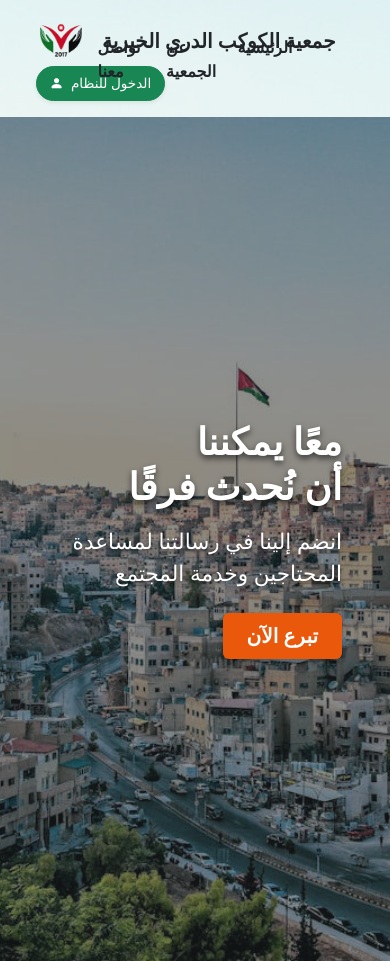
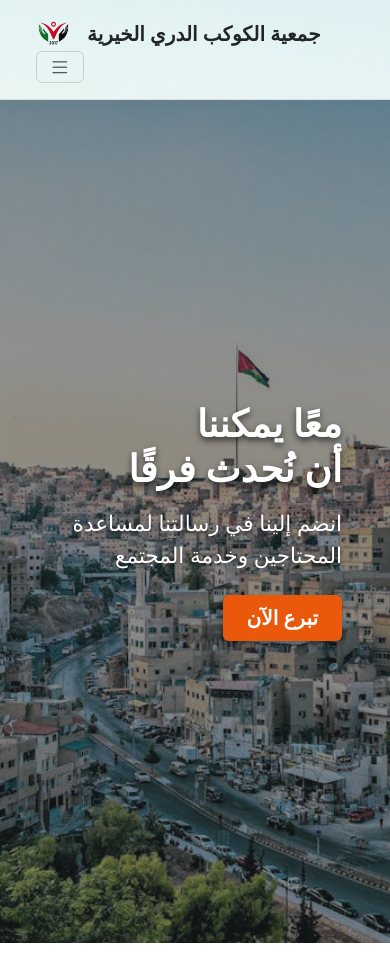
Before and after one commit to alsafoty/alkawkab-charity, a Vue app: page / in a window 390 px wide. Built offline with nearby package versions, Linux system fonts and the light colour scheme.

Commit message:
mobile resposive

```diff
--- a/src/App.vue
+++ b/src/App.vue
@@ -23,9 +23,19 @@
             </h1>
           </div>
 
-          <!-- روابط التنقل (absolutely centered) -->
+          <!-- زر القائمة المنسدلة للجوال -->
+          <button
+            class="navbar-toggler d-lg-none"
+            type="button"
+            @click="toggleMobileMenu"
+            aria-label="Toggle navigation"
+          >
+            <i class="bi bi-list fs-4"></i>
+          </button>
+
+          <!-- روابط التنقل (desktop) -->
           <ul
-            class="navbar-nav d-flex flex-row fs-6 fs-md-3 fw-bold position-absolute start-50 translate-middle-x"
+            class="navbar-nav d-none d-lg-flex flex-row fs-6 fs-md-3 fw-bold position-absolute start-50 translate-middle-x"
           >
             <li class="nav-item">
               <router-link class="nav-link text-dark" to="/contact-us"
@@ -44,8 +54,8 @@
             </li>
           </ul>
 
-          <!-- زر الدخول للنظام (right side) -->
-          <div class="login-button-container flex-shrink-0">
+          <!-- زر الدخول للنظام (desktop) -->
+          <div class="login-button-container flex-shrink-0 d-none d-lg-block">
             <router-link
               class="btn btn-success btn-sm rounded-pill shadow-sm"
               to="/admin"
@@ -53,6 +63,51 @@
               <i class="bi bi-person-fill me-1"></i>
               الدخول للنظام
             </router-link>
+          </div>
+        </div>
+
+        <!-- القائمة المنسدلة للجوال -->
+        <div class="mobile-menu d-lg-none" :class="{ show: showMobileMenu }">
+          <div class="mobile-menu-content">
+            <ul class="navbar-nav">
+              <li class="nav-item">
+                <router-link
+                  class="nav-link text-dark"
+                  to="/"
+                  @click="closeMobileMenu"
+                >
+                  الرئيسية
+                </router-link>
+              </li>
+              <li class="nav-item">
+                <router-link
+                  class="nav-link text-dark"
+                  to="/about"
+                  @click="closeMobileMenu"
+                >
+                  عن الجمعية
+                </router-link>
+              </li>
+              <li class="nav-item">
+                <router-link
+                  class="nav-link text-dark"
+                  to="/contact-us"
+                  @click="closeMobileMenu"
+                >
+                  تواصل معنا
+                </router-link>
+              </li>
+              <li class="nav-item mt-3">
+                <router-link
+                  class="btn btn-success btn-sm rounded-pill shadow-sm w-100"
+                  to="/admin"
+                  @click="closeMobileMenu"
+                >
+                  <i class="bi bi-person-fill me-1"></i>
+                  الدخول للنظام
+                </router-link>
+              </li>
+            </ul>
           </div>
         </div>
       </nav>
@@ -72,6 +127,7 @@ import { useRouter, useRoute } from "vue-router";
 const router = useRouter();
 const route = useRoute();
 const isLoggedIn = ref(false);
+const showMobileMenu = ref(false);
 
 // التحقق من حالة تسجيل الدخول عند تحميل الصفحة
 onMounted(() => {
@@ -83,6 +139,7 @@ watch(
   () => route.path,
   () => {
     checkLoginStatus();
+    closeMobileMenu(); // إغلاق القائمة عند تغيير المسار
   }
 );
 
@@ -113,6 +170,16 @@ const logout = () => {
   }
   isLoggedIn.value = false;
   router.push("/admin");
+};
+
+// تبديل القائمة المنسدلة للجوال
+const toggleMobileMenu = () => {
+  showMobileMenu.value = !showMobileMenu.value;
+};
+
+// إغلاق القائمة المنسدلة للجوال
+const closeMobileMenu = () => {
+  showMobileMenu.value = false;
 };
 </script>
 
@@ -164,7 +231,7 @@ body {
   transform: translateY(0);
 }
 
-/* Tajawal Regular */
+/* خطوط Tajawal */
 @font-face {
   font-family: "Tajawal";
   src: url("@/assets/fonts/Tajawal-ExtraLight.ttf") format("truetype");
@@ -218,8 +285,8 @@ body {
 .logout-button-container {
   position: fixed;
   top: 15px;
-  right: 15px; /* في اليمين للتخطيط RTL */
-  z-index: 1030; /* أعلى من شريط التنقل */
+  right: 15px;
+  z-index: 1030;
 }
 
 .logout-button-container .btn {
@@ -245,8 +312,107 @@ body {
   box-shadow: 0 4px 8px rgba(25, 135, 84, 0.3);
 }
 
+/* زر القائمة المنسدلة للجوال */
+.navbar-toggler {
+  border: none;
+  background: none;
+  color: #198754;
+  padding: 0.5rem;
+  border-radius: 0.375rem;
+  transition: all 0.3s ease;
+}
+
+.navbar-toggler:hover {
+  background-color: rgba(25, 135, 84, 0.1);
+}
+
+.navbar-toggler:focus {
+  box-shadow: 0 0 0 0.2rem rgba(25, 135, 84, 0.25);
+}
+
+/* القائمة المنسدلة للجوال */
+.mobile-menu {
+  position: absolute;
+  top: 100%;
+  left: 0;
+  right: 0;
+  background: rgba(255, 255, 255, 0.95);
+  backdrop-filter: blur(10px);
+  border-top: 1px solid rgba(0, 0, 0, 0.1);
+  box-shadow: 0 4px 6px rgba(0, 0, 0, 0.1);
+  max-height: 0;
+  overflow: hidden;
+  transition: max-height 0.3s ease;
+  z-index: 1000;
+}
+
+.mobile-menu.show {
+  max-height: 300px;
+}
+
+.mobile-menu-content {
+  padding: 1rem;
+}
+
+.mobile-menu .navbar-nav {
+  list-style: none;
+  padding: 0;
+  margin: 0;
+}
+
+.mobile-menu .nav-item {
+  margin-bottom: 0.5rem;
+}
+
+.mobile-menu .nav-link {
+  display: block;
+  padding: 0.75rem 1rem;
+  text-decoration: none;
+  color: #333;
+  border-radius: 0.375rem;
+  transition: all 0.3s ease;
+  text-align: center;
+  font-weight: 500;
+}
+
+.mobile-menu .nav-link:hover {
+  background-color: rgba(25, 135, 84, 0.1);
+  color: #198754;
+}
+
+.mobile-menu .nav-link.router-link-active {
+  background-color: rgba(25, 135, 84, 0.2);
+  color: #198754;
+  font-weight: 600;
+}
+
 /* تطبيق الخط على الجسم كامل */
 body {
   font-family: "Tajawal", sans-serif;
 }
+
+/* تحسينات إضافية للجوال */
+@media (max-width: 991px) {
+  .navbar .container-fluid {
+    position: relative;
+  }
+
+  .logo-img {
+    height: 40px;
+  }
+
+  .navbar-brand {
+    font-size: 1.1rem !important;
+  }
+}
+
+@media (max-width: 480px) {
+  .navbar-brand {
+    font-size: 1rem !important;
+  }
+
+  .logo-img {
+    height: 35px;
+  }
+}
 </style>
```
